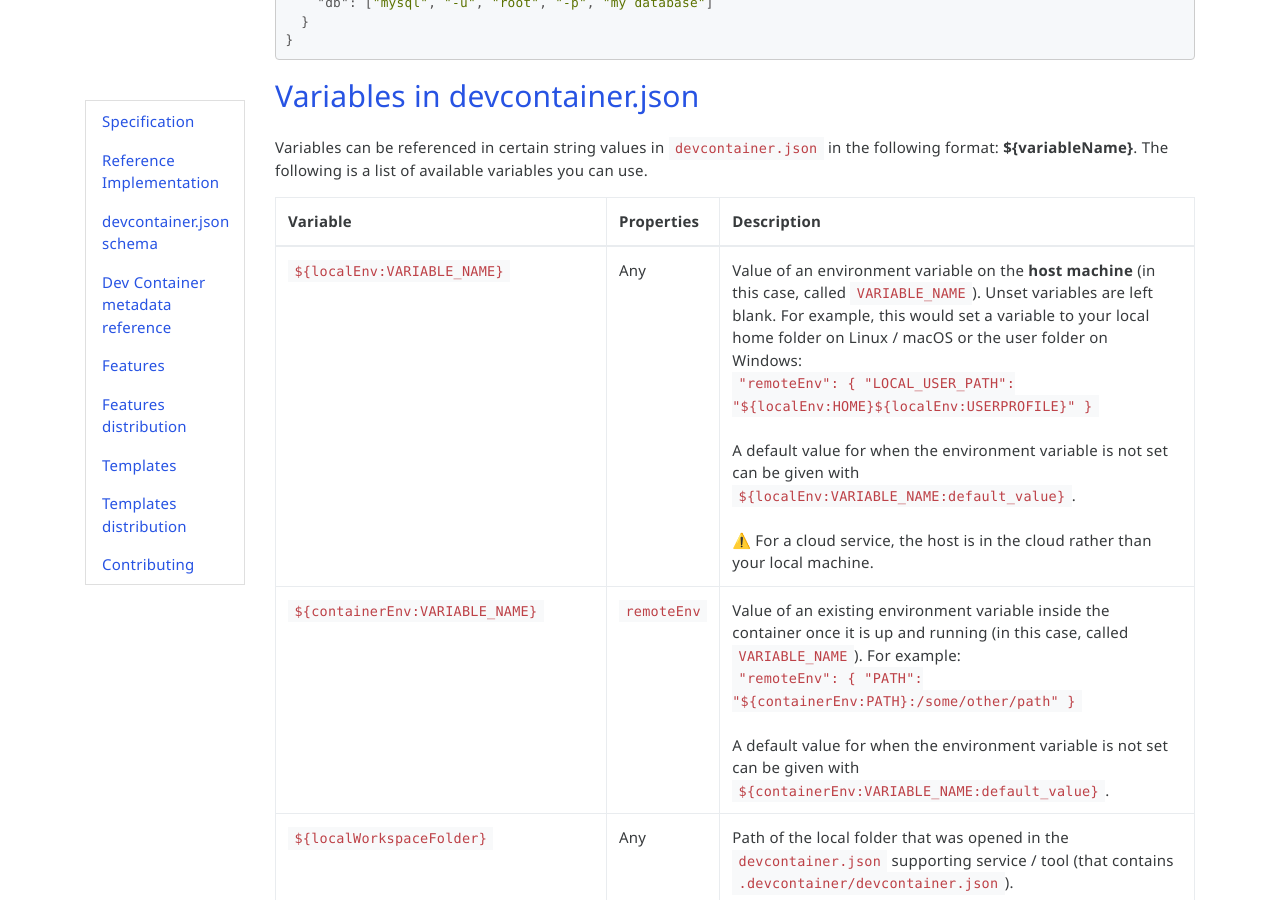
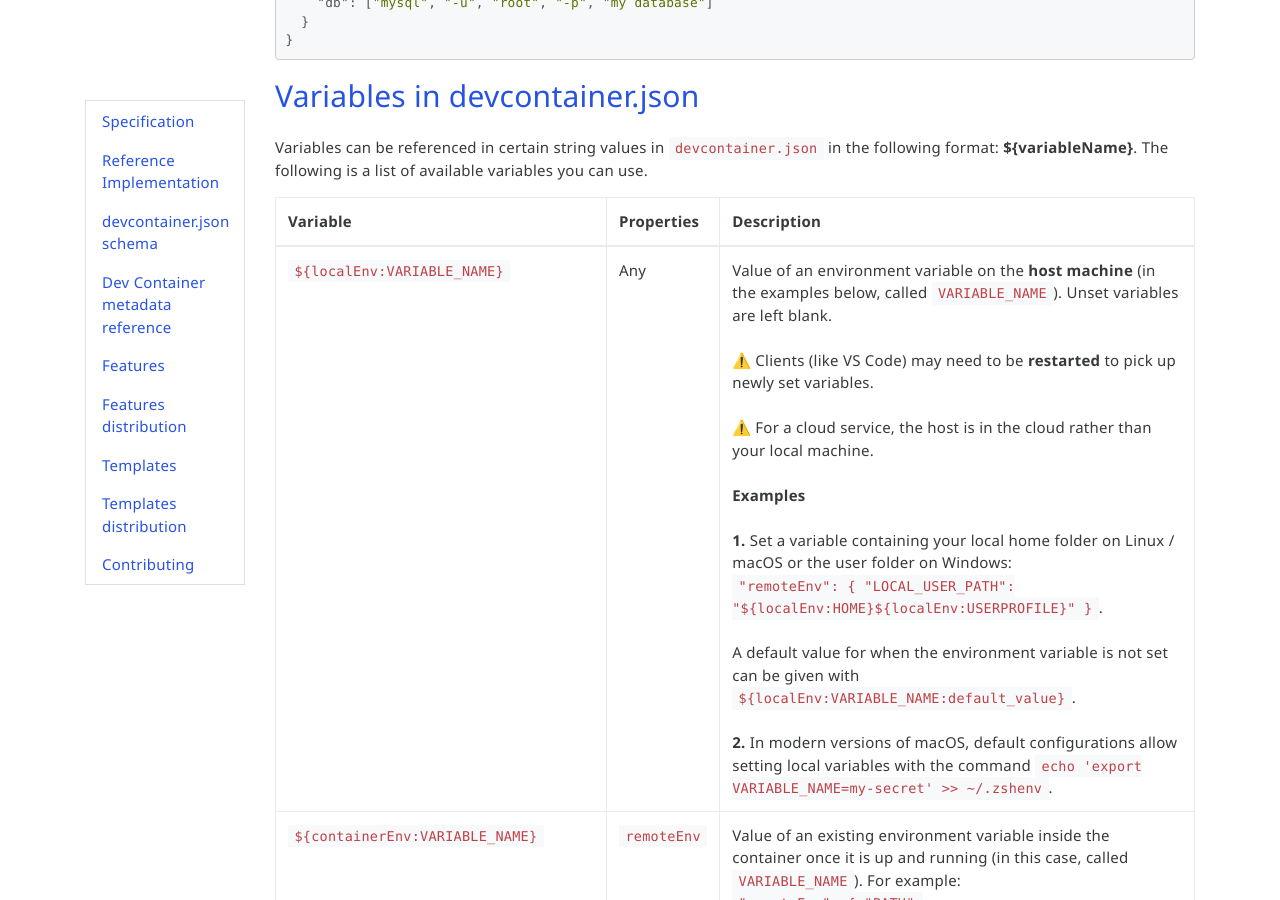
Before and after one commit to devcontainers/devcontainers.github.io, a Jekyll site: the page built from _implementors/json_reference.md, in a window 1280 px wide and 900 px high, scrolled down 9444 px. Built offline with Jekyll 4.4.1, drawn with Linux system fonts in a browser that asks for light colours; nearby versions of some CDN libraries; comment, search, counter and statistics services are not loaded.

Commit message:
Update docs for `localEnv`
I used localEnv today and hit some minor points of confusion. Notably, any local variables need to be set _before_ launching VS Code for them to be picked up (confirmed in this issue: https://github.com/microsoft/vscode-remote-release/issues/3456#issuecomment-666255277)

I also added a macOS example for how to set local variables - I think this might be helpful as a demonstration of use cases for `localEnv`

If approved here, i'll also update the spec repo with the same changes

```diff
--- a/_implementors/json_reference.md
+++ b/_implementors/json_reference.md
@@ -164,7 +164,7 @@ Variables can be referenced in certain string values in `devcontainer.json` in t
 
 | Variable | Properties | Description |
 |:------------------|:------------|:------------|
-| `${localEnv:VARIABLE_NAME}` | Any | Value of an environment variable on the **host machine** (in this case, called `VARIABLE_NAME`). Unset variables are left blank. For example, this would set a variable to your local home folder on Linux / macOS or the user folder on Windows:<br/> `"remoteEnv": { "LOCAL_USER_PATH": "${localEnv:HOME}${localEnv:USERPROFILE}" }` <br /><br /> A default value for when the environment variable is not set can be given with `${localEnv:VARIABLE_NAME:default_value}`. <br /><br /> ⚠️ For a cloud service, the host is in the cloud rather than your local machine. |
+| `${localEnv:VARIABLE_NAME}` | Any | Value of an environment variable on the **host machine** (in the examples below, called `VARIABLE_NAME`). Unset variables are left blank. <br /><br />  ⚠️ Clients (like VS Code) may need to be **restarted** to pick up newly set variables. <br /><br /> ⚠️ For a cloud service, the host is in the cloud rather than your local machine. <br /><br /> **Examples** <br /><br /> **1.** Set a variable containing your local home folder on Linux / macOS or the user folder on Windows:<br/> `"remoteEnv": { "LOCAL_USER_PATH": "${localEnv:HOME}${localEnv:USERPROFILE}" }`.   <br /><br /> A default value for when the environment variable is not set can be given with `${localEnv:VARIABLE_NAME:default_value}`.  <br /><br />  **2.** In modern versions of macOS, default configurations allow setting local variables with the command `echo 'export VARIABLE_NAME=my-secret' >> ~/.zshenv`.  |
 | `${containerEnv:VARIABLE_NAME}` | `remoteEnv` | Value of an existing environment variable inside the container once it is up and running (in this case, called `VARIABLE_NAME`). For example:<br /> `"remoteEnv": { "PATH": "${containerEnv:PATH}:/some/other/path" }` <br /><br /> A default value for when the environment variable is not set can be given with `${containerEnv:VARIABLE_NAME:default_value}`. |
 | `${localWorkspaceFolder}`  | Any | Path of the local folder that was opened in the `devcontainer.json` supporting service / tool (that contains `.devcontainer/devcontainer.json`). |
 | `${containerWorkspaceFolder}` | Any | The path that the workspaces files can be found in the container. |
```
